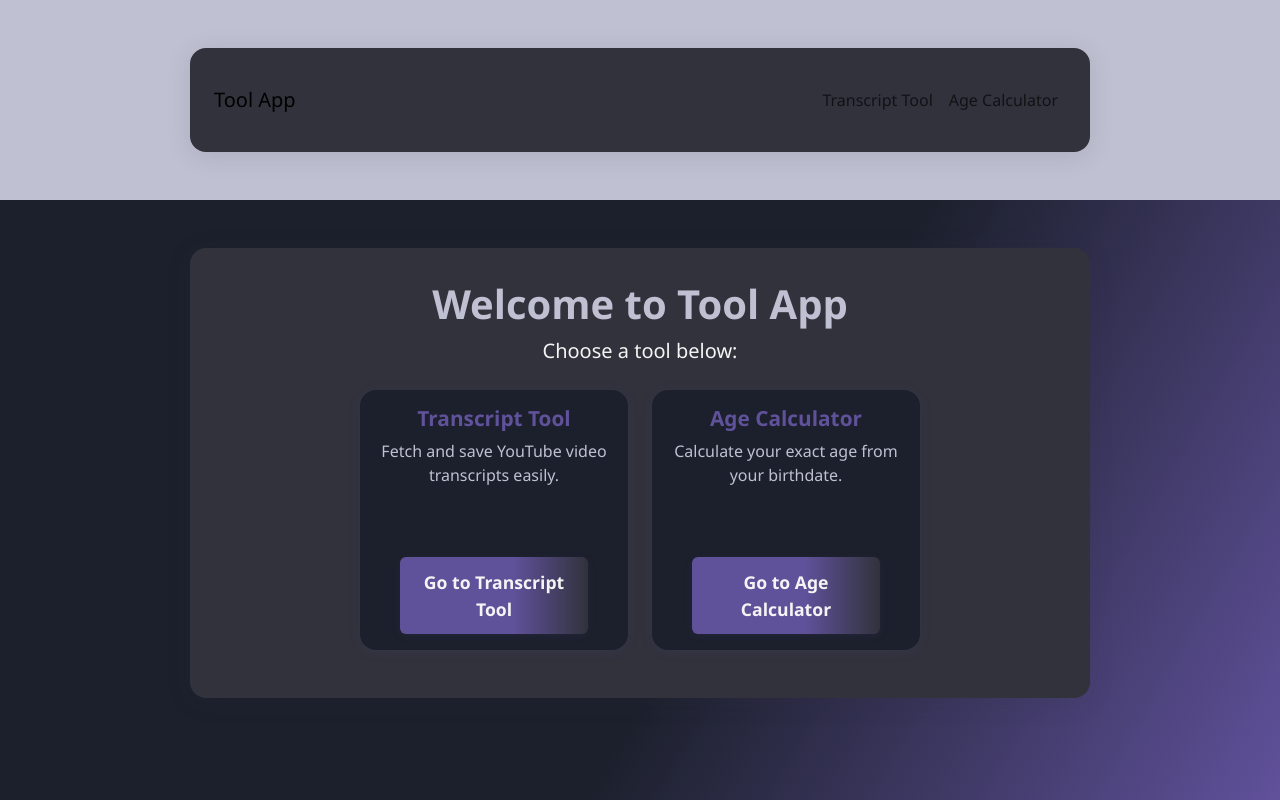
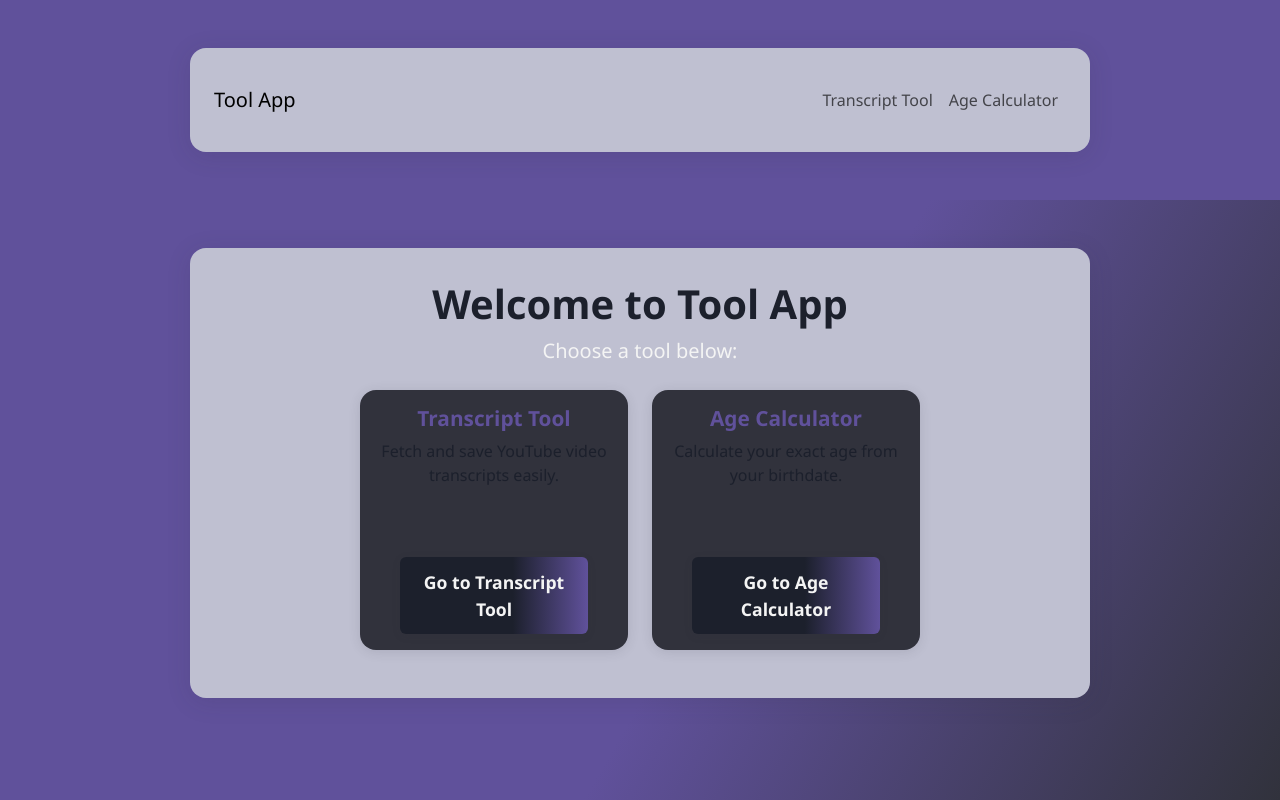
Before and after one commit to Maimoon-github/django_Tool_App, a Django app: page / in a window 1280 px wide. Run offline with Django 5.2, Linux system fonts and the light colour scheme.

Commit message:
Update styles.css for improved dark theme aesthetics and color consistency

```diff
--- a/Tscript_app/transcripts/static/transcripts/styles.css
+++ b/Tscript_app/transcripts/static/transcripts/styles.css
@@ -1,4 +1,4 @@
-/* Modern dark theme based on provided color pairs */
+/* Modern dark theme with shuffled color combinations */
 :root {
   --dark-blue: #1c202c;
   --purple: #60519b;
@@ -10,7 +10,7 @@
 
 body {
   font-family: 'Segoe UI', Arial, sans-serif;
-  background: linear-gradient(120deg, var(--dark-blue) 60%, var(--purple) 100%);
+  background: linear-gradient(120deg, var(--purple) 60%, var(--dark-gray) 100%);
   min-height: 100vh;
   color: var(--text-light);
   padding: 0;
@@ -19,7 +19,7 @@ body {
 .container {
   max-width: 900px;
   margin: 40px auto;
-  background: var(--dark-gray);
+  background: var(--light-gray);
   padding: 32px 24px;
   border-radius: 16px;
   box-shadow: 0 4px 24px rgba(49,50,60,0.13);
@@ -27,15 +27,15 @@ body {
 
 h1, h2, h4, h5 {
   font-weight: 700;
-  color: var(--light-gray);
+  color: var(--dark-blue);
 }
 
 .card {
   border: none;
   border-radius: 16px;
-  box-shadow: 0 2px 12px rgba(96,81,155,0.13);
+  box-shadow: 0 2px 12px rgba(49,50,60,0.13);
   transition: transform 0.15s;
-  background: var(--dark-blue);
+  background: var(--dark-gray);
   color: var(--light-gray);
 }
 .card:hover {
@@ -47,59 +47,60 @@ h1, h2, h4, h5 {
   font-size: 1.3rem;
 }
 .card-text {
-  color: var(--light-gray);
+  color: var(--dark-blue);
 }
 
 label {
   display: block;
   margin-bottom: 8px;
   font-weight: 500;
-  color: var(--light-gray);
+  color: var(--purple);
 }
 
 input[type="text"], input[type="date"] {
   width: 100%;
   padding: 10px 12px;
   margin-bottom: 16px;
-  border: 1px solid var(--purple);
+  border: 1px solid var(--dark-blue);
   border-radius: 6px;
-  background: var(--dark-blue);
-  color: var(--light-gray);
+  background: var(--light-gray);
+  color: var(--dark-blue);
   font-size: 1rem;
   transition: border 0.2s, background 0.2s;
 }
 input[type="text"]:focus, input[type="date"]:focus {
-  border: 1.5px solid var(--light-gray);
+  border: 1.5px solid var(--purple);
   outline: none;
   background: var(--dark-gray);
+  color: var(--light-gray);
 }
 
 input[type="submit"], .btn {
   width: 100%;
   padding: 12px;
-  background: linear-gradient(90deg, var(--purple) 60%, var(--dark-gray) 100%);
+  background: linear-gradient(90deg, var(--dark-blue) 60%, var(--purple) 100%);
   border: none;
   color: var(--text-light);
   font-size: 1.1rem;
   font-weight: 600;
   border-radius: 6px;
   cursor: pointer;
-  box-shadow: 0 2px 8px rgba(96,81,155,0.10);
+  box-shadow: 0 2px 8px rgba(49,50,60,0.10);
   transition: background 0.2s, box-shadow 0.2s;
 }
 input[type="submit"]:hover, .btn:hover {
-  background: linear-gradient(90deg, var(--dark-gray) 60%, var(--purple) 100%);
+  background: linear-gradient(90deg, var(--purple) 60%, var(--dark-blue) 100%);
   box-shadow: 0 4px 16px rgba(96,81,155,0.13);
 }
 
 pre#result {
   margin-top: 24px;
-  background: var(--light-gray);
+  background: var(--purple);
   padding: 16px;
   white-space: pre-wrap;
   border-radius: 6px;
   font-size: 1rem;
-  color: var(--dark-blue);
+  color: var(--text-light);
   box-shadow: 0 1px 4px rgba(96,81,155,0.07);
 }
 
@@ -121,14 +122,14 @@ pre#result {
 .display-4 {
   font-size: 2.5rem;
   font-weight: 700;
-  color: var(--purple);
+  color: var(--dark-blue);
 }
 .bg-light {
-  background: var(--light-gray) !important;
-  color: var(--dark-blue) !important;
+  background: var(--purple) !important;
+  color: var(--light-gray) !important;
 }
 .text-muted {
-  color: var(--light-gray) !important;
+  color: var(--dark-blue) !important;
 }
 .text-danger {
   color: #e11d48 !important;
```
